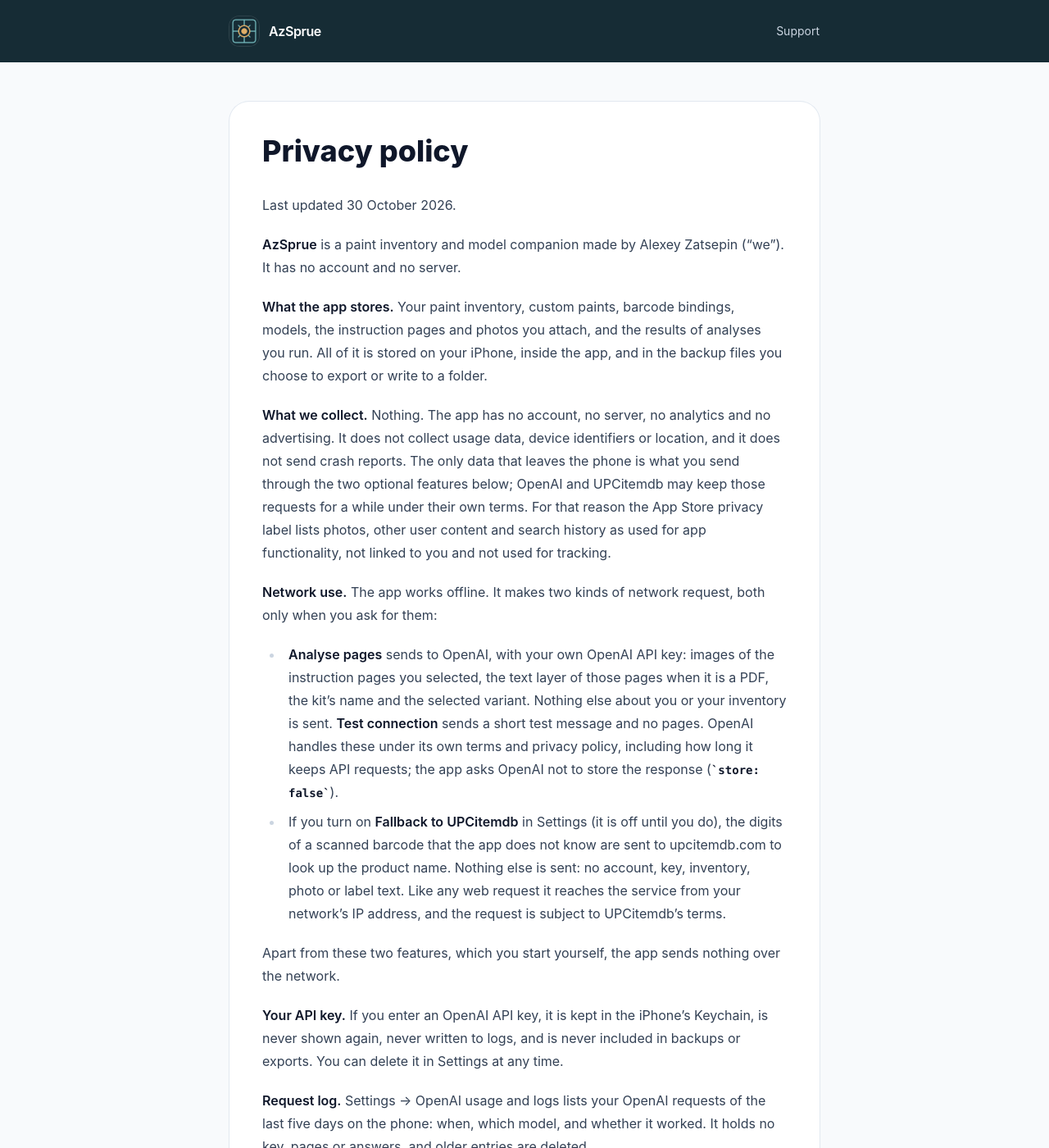
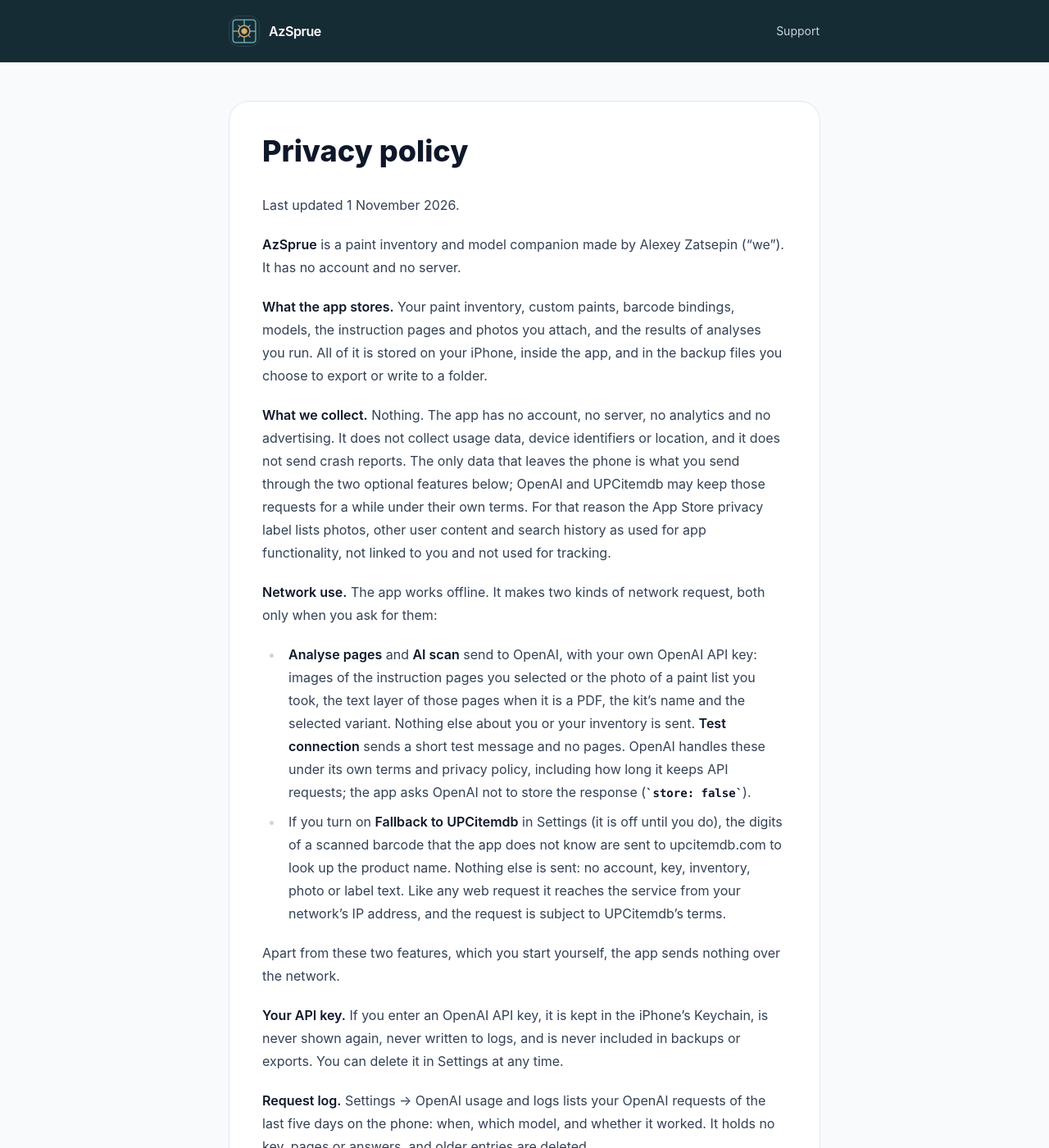
Before and after one commit to alexey/azsprue-site, a Jekyll site: the page built from privacy.md, in a window 1280 px wide and 1400 px high. Shown: the whole window at 82% size. Built offline with Jekyll 4.4.1, drawn with Linux system fonts in a browser that asks for light colours; nearby versions of some CDN libraries.

Commit message:
Privacy policy names AI scan

```diff
--- a/privacy.md
+++ b/privacy.md
@@ -5,7 +5,7 @@ permalink: /privacy/
 
 # Privacy policy
 
-Last updated 30 October 2026.
+Last updated 1 November 2026.
 
 **AzSprue** is a paint inventory and model companion made by Alexey Zatsepin (“we”). It has no account and no server.
 
@@ -15,7 +15,7 @@ Last updated 30 October 2026.
 
 **Network use.** The app works offline. It makes two kinds of network request, both only when you ask for them:
 
-- **Analyse pages** sends to OpenAI, with your own OpenAI API key: images of the instruction pages you selected, the text layer of those pages when it is a PDF, the kit's name and the selected variant. Nothing else about you or your inventory is sent. **Test connection** sends a short test message and no pages. OpenAI handles these under its own terms and privacy policy, including how long it keeps API requests; the app asks OpenAI not to store the response (`store: false`).
+- **Analyse pages** and **AI scan** send to OpenAI, with your own OpenAI API key: images of the instruction pages you selected or the photo of a paint list you took, the text layer of those pages when it is a PDF, the kit's name and the selected variant. Nothing else about you or your inventory is sent. **Test connection** sends a short test message and no pages. OpenAI handles these under its own terms and privacy policy, including how long it keeps API requests; the app asks OpenAI not to store the response (`store: false`).
 - If you turn on **Fallback to UPCitemdb** in Settings (it is off until you do), the digits of a scanned barcode that the app does not know are sent to upcitemdb.com to look up the product name. Nothing else is sent: no account, key, inventory, photo or label text. Like any web request it reaches the service from your network's IP address, and the request is subject to UPCitemdb's terms.
 
 Apart from these two features, which you start yourself, the app sends nothing over the network.
```
